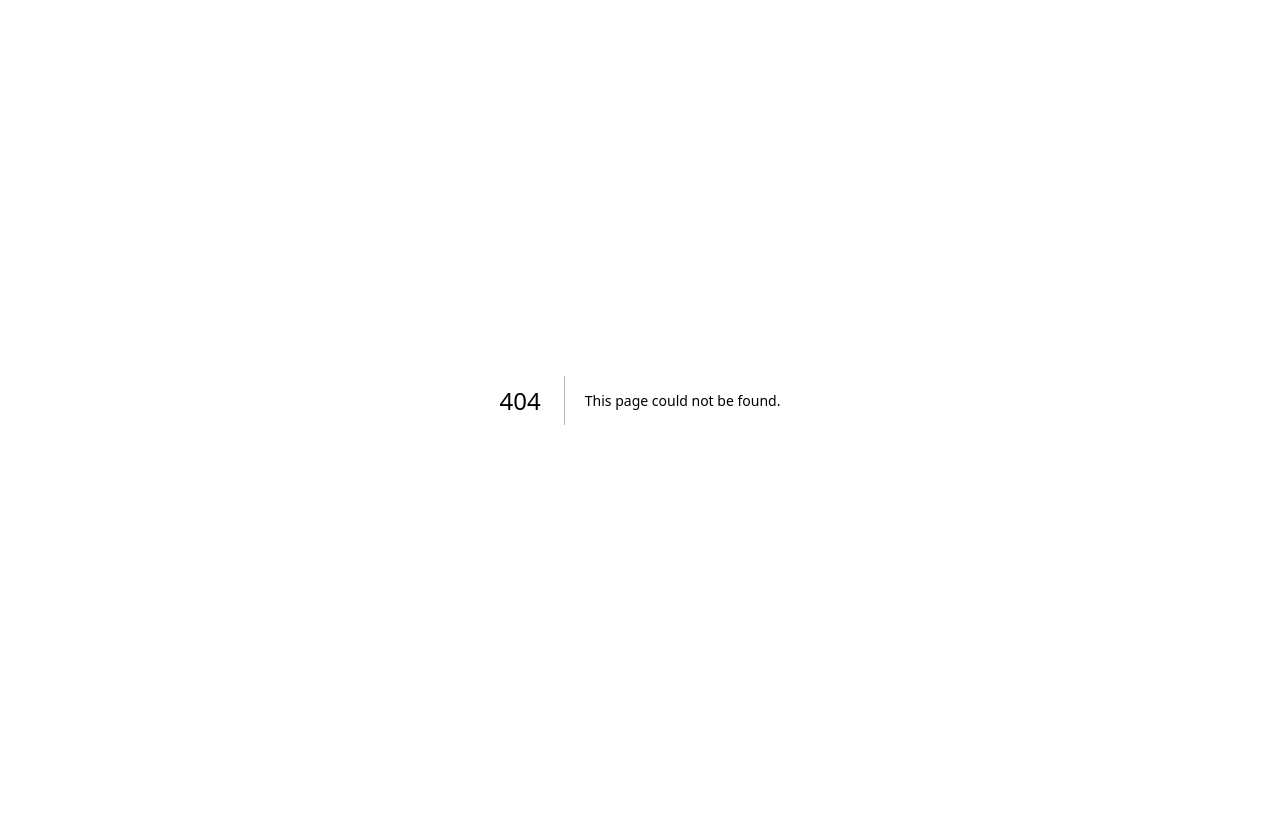
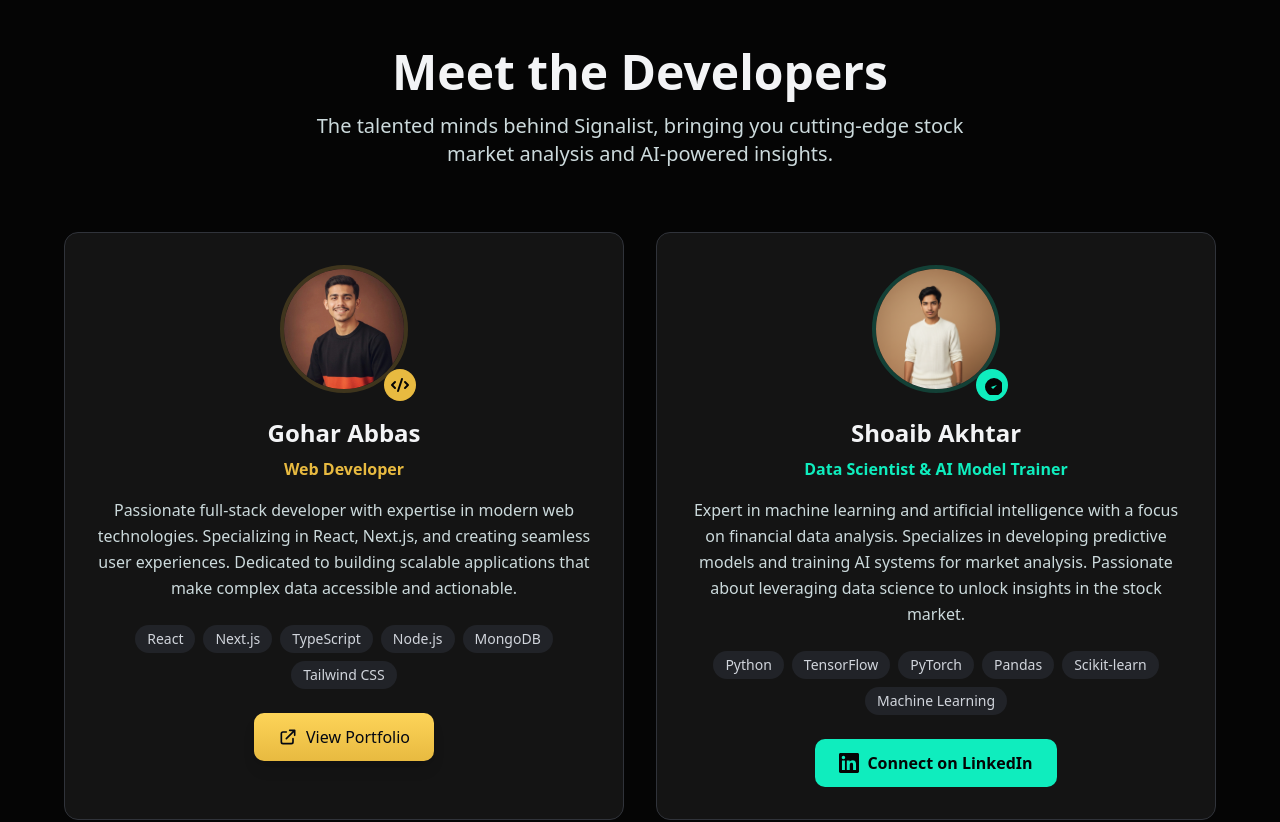
Before and after one commit to GoharAbbas2122804/Signalist-StockMarketAnalyzer, a Next.js app: page /about in a window 1280 px wide. Before the commit this address had no page. Shown: the top 822 px of the page. Before the commit the page ends 800 px from the top, so only its background shows below. Built offline with nearby package versions, Linux system fonts and the light colour scheme.

Commit message:
implemented the /about page

```diff
--- /dev/null
+++ b/app/about/page.tsx
@@ -0,0 +1,156 @@
+import Image from 'next/image'
+import Link from 'next/link'
+
+const AboutPage = () => {
+  return (
+    <div className="min-h-screen bg-gray-900 py-12">
+      <div className="container">
+        {/* Page Header */}
+        <div className="text-center mb-16">
+          <h1 className="text-4xl md:text-5xl font-bold text-gray-100 mb-4">
+            Meet the Developers
+          </h1>
+          <p className="text-xl text-gray-400 max-w-2xl mx-auto">
+            The talented minds behind Signalist, bringing you cutting-edge stock market analysis and AI-powered insights.
+          </p>
+        </div>
+
+        {/* Developers Grid */}
+        <div className="grid grid-cols-1 lg:grid-cols-2 gap-8 max-w-6xl mx-auto">
+
+          {/* Gohar Abbas - Web Developer */}
+          <div className="bg-gray-800 rounded-xl border border-gray-600 p-8 hover:border-yellow-500/50 transition-all duration-300 group">
+            <div className="flex flex-col items-center text-center">
+              {/* Profile Image */}
+              <div className="relative mb-6">
+                <div className="w-32 h-32 rounded-full overflow-hidden border-4 border-yellow-500/20 group-hover:border-yellow-500/50 transition-colors duration-300">
+                  <Image
+                    src="/assets/images/GoharProfiile.png"
+                    alt="Gohar Abbas - Web Developer"
+                    width={128}
+                    height={128}
+                    className="w-full h-full object-cover"
+                  />
+                </div>
+                <div className="absolute -bottom-2 -right-2 w-8 h-8 bg-yellow-500 rounded-full flex items-center justify-center">
+                  <svg className="w-5 h-5 text-gray-900" fill="currentColor" viewBox="0 0 20 20">
+                    <path fillRule="evenodd" d="M12.316 3.051a1 1 0 01.633 1.265l-4 12a1 1 0 11-1.898-.632l4-12a1 1 0 011.265-.633zM5.707 6.293a1 1 0 010 1.414L3.414 10l2.293 2.293a1 1 0 11-1.414 1.414l-3-3a1 1 0 010-1.414l3-3a1 1 0 011.414 0zm8.586 0a1 1 0 011.414 0l3 3a1 1 0 010 1.414l-3 3a1 1 0 11-1.414-1.414L16.586 10l-2.293-2.293a1 1 0 010-1.414z" clipRule="evenodd" />
+                  </svg>
+                </div>
+              </div>
+
+              {/* Developer Info */}
+              <h2 className="text-2xl font-bold text-gray-100 mb-2">Gohar Abbas</h2>
+              <p className="text-yellow-500 font-semibold mb-4">Web Developer</p>
+
+              {/* Description */}
+              <p className="text-gray-400 mb-6 leading-relaxed">
+                Passionate full-stack developer with expertise in modern web technologies.
+                Specializing in React, Next.js, and creating seamless user experiences.
+                Dedicated to building scalable applications that make complex data accessible and actionable.
+              </p>
+
+              {/* Skills */}
+              <div className="flex flex-wrap gap-2 mb-6 justify-center">
+                {['React', 'Next.js', 'TypeScript', 'Node.js', 'MongoDB', 'Tailwind CSS'].map((skill) => (
+                  <span
+                    key={skill}
+                    className="px-3 py-1 bg-gray-700 text-gray-300 rounded-full text-sm font-medium"
+                  >
+                    {skill}
+                  </span>
+                ))}
+              </div>
+
+              {/* Portfolio Link */}
+              <Link
+                href="https://goharabbas.dev"
+                target="_blank"
+                rel="noopener noreferrer"
+                className="yellow-btn px-6 py-3 inline-flex items-center gap-2 hover:scale-105 transition-transform duration-200"
+              >
+                <svg className="w-5 h-5" fill="none" stroke="currentColor" viewBox="0 0 24 24">
+                  <path strokeLinecap="round" strokeLinejoin="round" strokeWidth={2} d="M10 6H6a2 2 0 00-2 2v10a2 2 0 002 2h10a2 2 0 002-2v-4M14 4h6m0 0v6m0-6L10 14" />
+                </svg>
+                View Portfolio
+              </Link>
+            </div>
+          </div>
+
+          {/* Shoaib Akhtar - Data Scientist & AI Model Trainer */}
+          <div className="bg-gray-800 rounded-xl border border-gray-600 p-8 hover:border-teal-400/50 transition-all duration-300 group">
+            <div className="flex flex-col items-center text-center">
+              {/* Profile Image */}
+              <div className="relative mb-6">
+                <div className="w-32 h-32 rounded-full overflow-hidden border-4 border-teal-400/20 group-hover:border-teal-400/50 transition-colors duration-300">
+                  <Image
+                    src="/assets/images/ShoaibProfile.png"
+                    alt="Shoaib Akhtar - Data Scientist & AI Model Trainer"
+                    width={128}
+                    height={128}
+                    className="w-full h-full object-cover"
+                  />
+                </div>
+                <div className="absolute -bottom-2 -right-2 w-8 h-8 bg-teal-400 rounded-full flex items-center justify-center">
+                  <svg className="w-5 h-5 text-gray-900" fill="currentColor" viewBox="0 0 20 20">
+                    <path d="M9 12l2 2 4-4m6 2a9 9 0 11-18 0 9 9 0 0118 0z" />
+                  </svg>
+                </div>
+              </div>
+
+              {/* Developer Info */}
+              <h2 className="text-2xl font-bold text-gray-100 mb-2">Shoaib Akhtar</h2>
+              <p className="text-teal-400 font-semibold mb-4">Data Scientist & AI Model Trainer</p>
+
+              {/* Description */}
+              <p className="text-gray-400 mb-6 leading-relaxed">
+                Expert in machine learning and artificial intelligence with a focus on financial data analysis.
+                Specializes in developing predictive models and training AI systems for market analysis.
+                Passionate about leveraging data science to unlock insights in the stock market.
+              </p>
+
+              {/* Skills */}
+              <div className="flex flex-wrap gap-2 mb-6 justify-center">
+                {['Python', 'TensorFlow', 'PyTorch', 'Pandas', 'Scikit-learn', 'Machine Learning'].map((skill) => (
+                  <span
+                    key={skill}
+                    className="px-3 py-1 bg-gray-700 text-gray-300 rounded-full text-sm font-medium"
+                  >
+                    {skill}
+                  </span>
+                ))}
+              </div>
+
+              {/* LinkedIn Link */}
+              <Link
+                href="https://linkedin.com/in/shoaib-akhtar"
+                target="_blank"
+                rel="noopener noreferrer"
+                className="bg-teal-400 hover:bg-teal-500 text-gray-900 font-semibold px-6 py-3 rounded-lg inline-flex items-center gap-2 hover:scale-105 transition-all duration-200"
+              >
+                <svg className="w-5 h-5" fill="currentColor" viewBox="0 0 24 24">
+                  <path d="M20.447 20.452h-3.554v-5.569c0-1.328-.027-3.037-1.852-3.037-1.853 0-2.136 1.445-2.136 2.939v5.667H9.351V9h3.414v1.561h.046c.477-.9 1.637-1.85 3.37-1.85 3.601 0 4.267 2.37 4.267 5.455v6.286zM5.337 7.433c-1.144 0-2.063-.926-2.063-2.065 0-1.138.92-2.063 2.063-2.063 1.14 0 2.064.925 2.064 2.063 0 1.139-.925 2.065-2.064 2.065zm1.782 13.019H3.555V9h3.564v11.452zM22.225 0H1.771C.792 0 0 .774 0 1.729v20.542C0 23.227.792 24 1.771 24h20.451C23.2 24 24 23.227 24 22.271V1.729C24 .774 23.2 0 22.222 0h.003z"/>
+                </svg>
+                Connect on LinkedIn
+              </Link>
+            </div>
+          </div>
+        </div>
+
+        {/* Bottom Section */}
+        <div className="text-center mt-16">
+          <div className="bg-gray-800 rounded-xl border border-gray-600 p-8 max-w-4xl mx-auto">
+            <h3 className="text-2xl font-bold text-gray-100 mb-4">Our Mission</h3>
+            <p className="text-gray-400 text-lg leading-relaxed">
+              Together, we're building the future of stock market analysis by combining cutting-edge web development
+              with advanced AI and machine learning. Our goal is to democratize financial insights and make
+              sophisticated market analysis accessible to everyone.
+            </p>
+          </div>
+        </div>
+      </div>
+    </div>
+  )
+}
+
+export default AboutPage
```
Also changed, not shown: public/assets/images/GoharProfiile.png (added), public/assets/images/ShoaibProfile.png (added).
